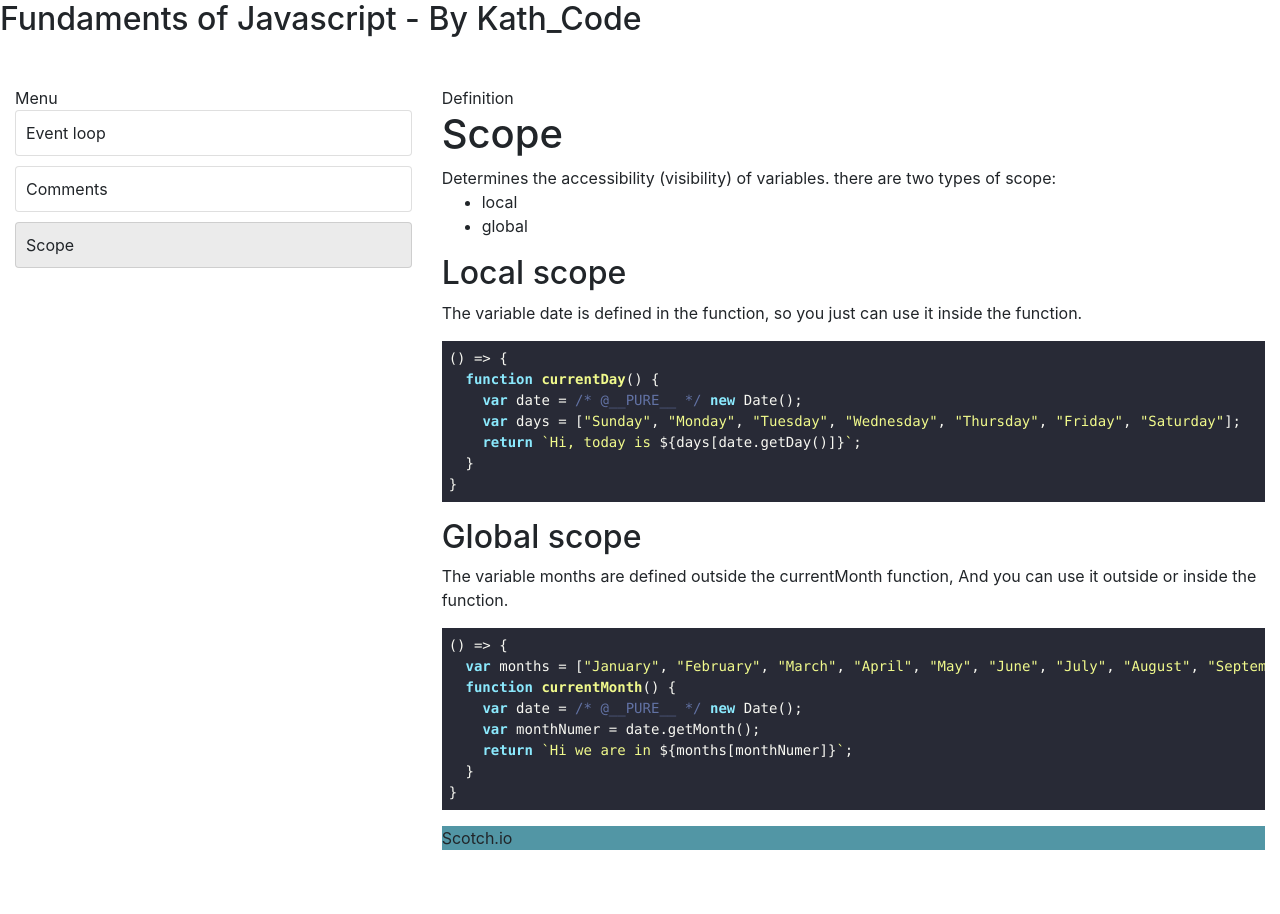
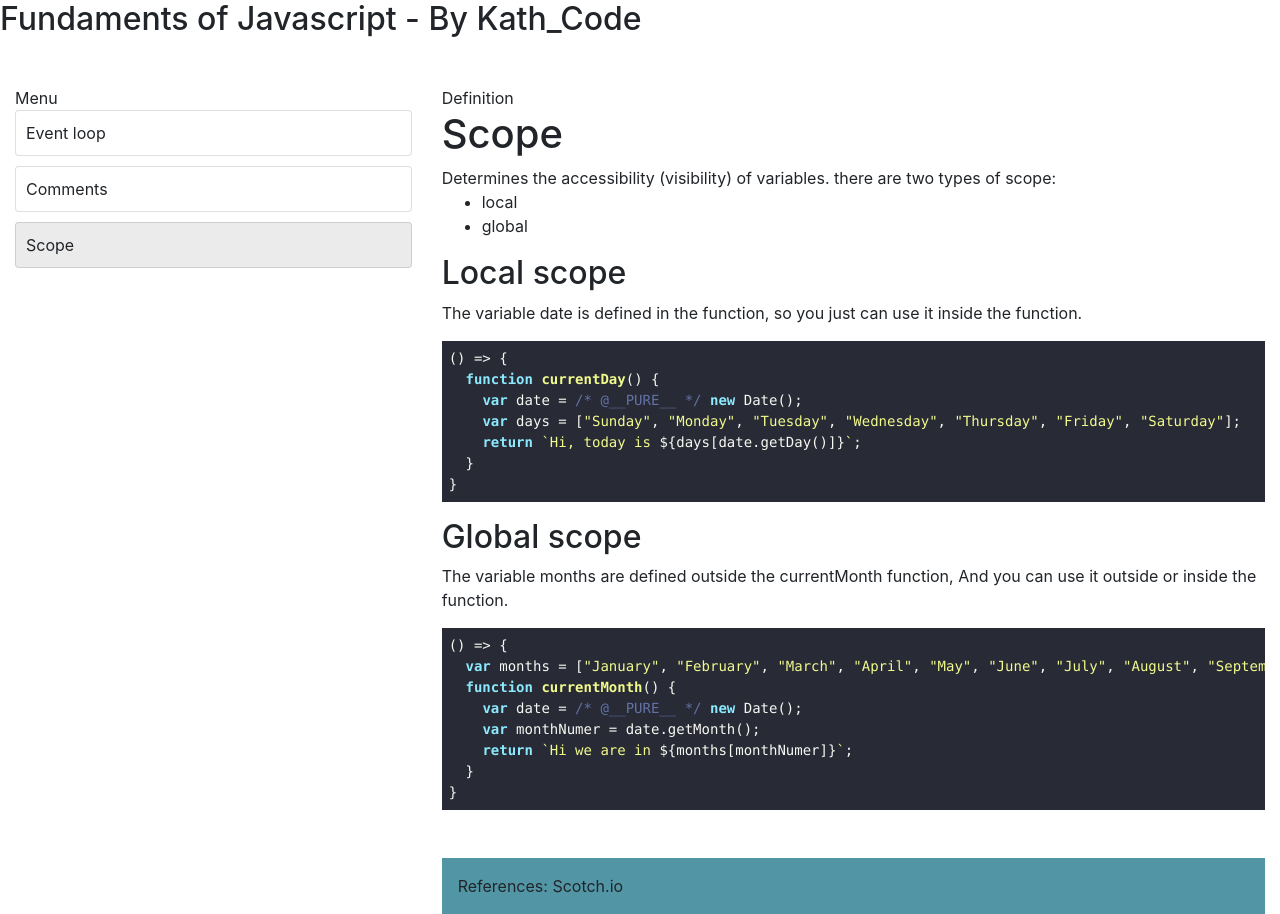
Before and after one commit to kathcode/javascript-basics---React, a React (Create React App) app: page / in a window 1280 px wide. Both pictures are taken after a click on the element "Scope". Before the commit the page ends 850 px from the top, so only its background shows below. Built offline with nearby package versions, Linux system fonts and the light colour scheme.

Commit message:
Add the title to the footer

```diff
--- a/src/sharedComponents/Footer/index.js
+++ b/src/sharedComponents/Footer/index.js
@@ -6,16 +6,19 @@ import { Footer } from './styled';
 
 
 const FooterContent = ({ children, links }) => (
-  <Footer>
+  <Footer className="mt-5 p-3">
     {children && children}
     {!children && links.length > 0 &&
-      links.map((link) => (
-        <a
-          key={link.text}
-          href={link.link}
-          title={link.title}
-        >{link.text}</a>
-      ))
+      <React.Fragment>
+        <span>References: </span>
+        {links.map((link) => (
+          <a
+            key={link.text}
+            href={link.link}
+            title={link.title}
+          >{link.text}</a>
+        ))}
+      </React.Fragment>
     }
   </Footer>
 );
```
